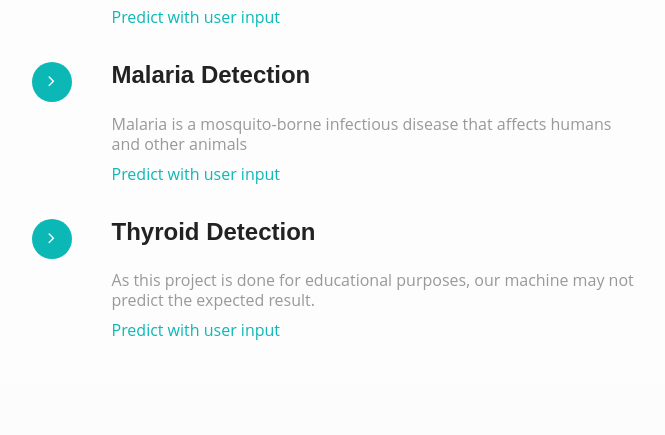
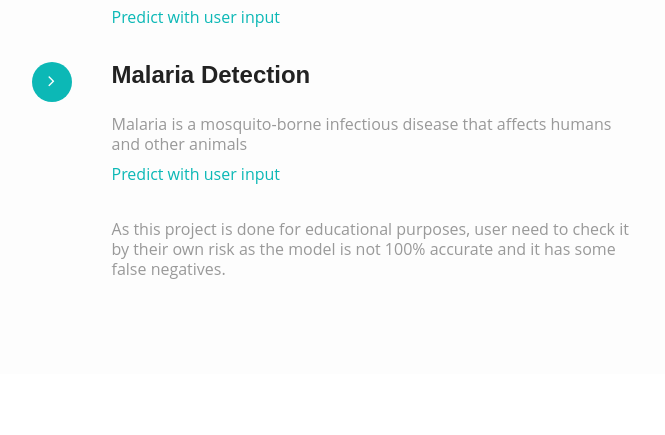
Before and after one commit to rohanpatankar926/onsite_health_diagnostics_aws_cicd, a Flask app: page /disease in a window 1280 px wide. Shown: the part 1656-2091 px from the top of the page, without its empty margins (346-1011 px from the left). After the commit the page ends 1935 px from the top, so only its background shows below. Run offline with Flask 2, Linux system fonts and the light colour scheme.

Commit message:
update disease.html

```diff
--- a/src/templates/disease.html
+++ b/src/templates/disease.html
@@ -161,14 +161,13 @@
                         </div>
 
                         <div class="more-features-box-text">
-                            <div class="more-features-box-text-icon"> <i class="fa fa-angle-right"
-                                    aria-hidden="true"></i> </div>
+
                             <div class="more-features-box-text-description">
-                                <h3>Thyroid Detection</h3>
-                                <p>As this project is done for educational purposes, our machine may not predict
-                                    the expected result.
+
+                                <p>As this project is done for educational purposes, user need to check it by their own risk as the model is not 100% accurate and it has some false negatives.
+
                                 </p>
-                                <a href="" style="color: #0cb8b6; padding-top:10px;">Predict with user input</a>
+
                             </div>
                         </div>
                     </div>
```
